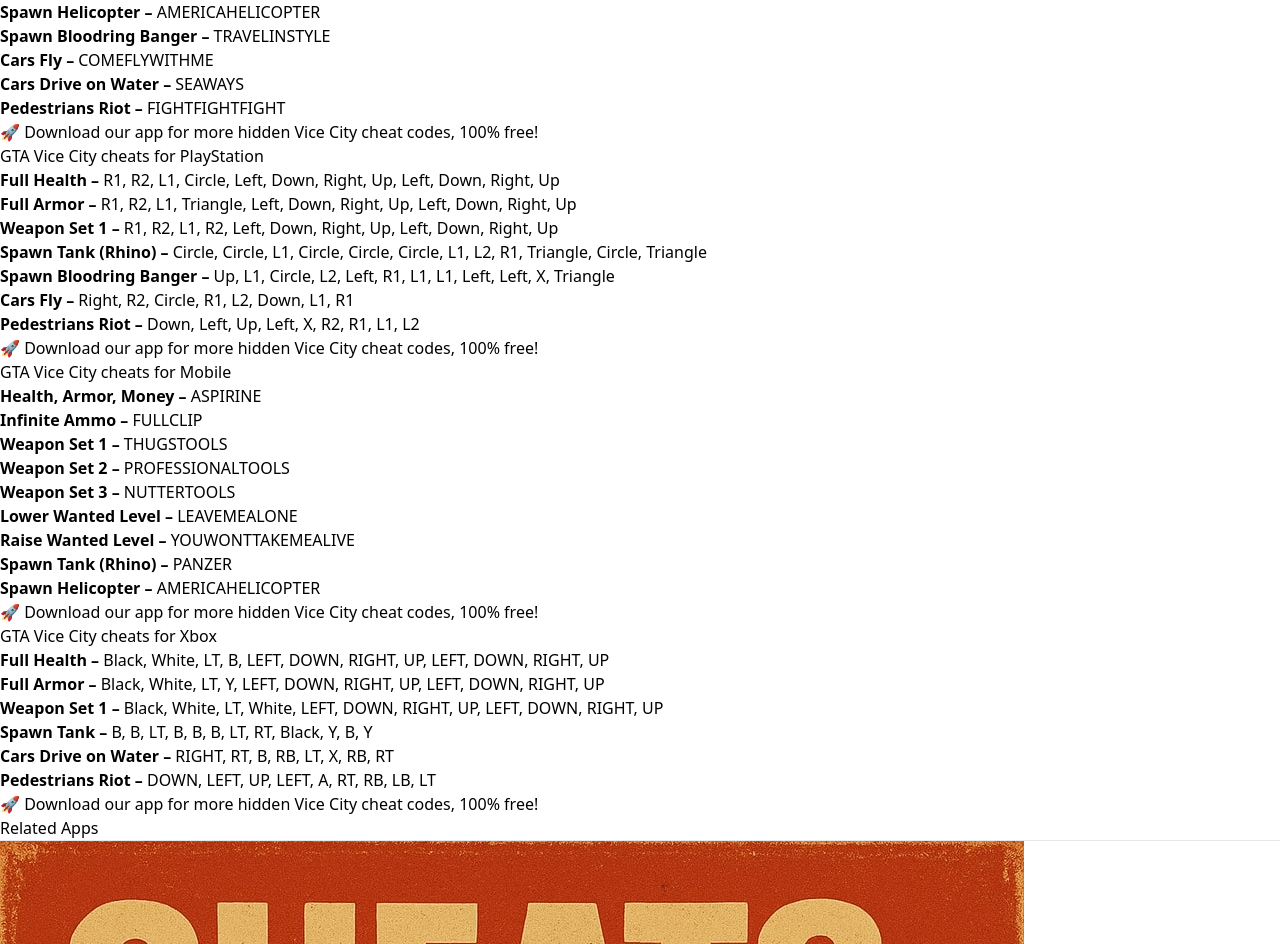
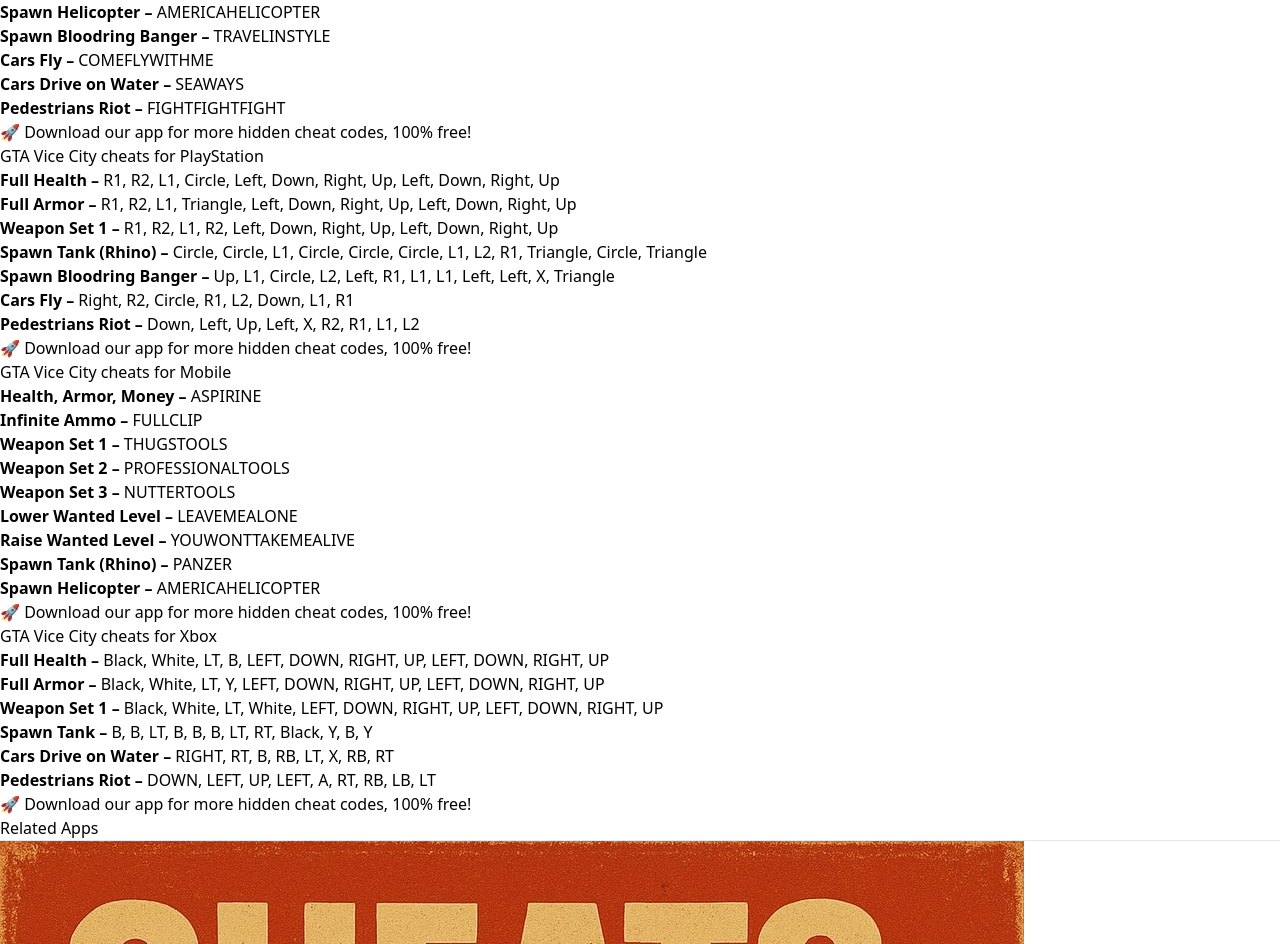
Before and after one commit to arleven/gta-cheats-frontend, a React (Vite) app: page /gta-vice-city-cheats-for-pc-playstation-android-microsoft-console in a window 1280 px wide. Shown: the part 3528-4472 px from the top of the page. Built offline with nearby package versions, Linux system fonts and the light colour scheme.

Commit message:
link and style chnages

```diff
--- a/src/component/Gtafive.jsx
+++ b/src/component/Gtafive.jsx
@@ -109,15 +109,18 @@
                                 <li><b>Spawn Comet (Sports Car) –</b> R1, CIRCLE, R2, RIGHT, L1, L2, X, X, SQUARE, R1</li>
                             </ul>
                             <ul className="mt-4">
-                                <li>
+                                 <li>
                                     <a
-                                        href="https://apps.apple.com/us/app/cheat-codes-for-gta-san-andrea/id6748644645"
+                                        href="https://apps.apple.com/us/app/cheat-codes-for-gta-5-freeflow/id6749615212"
                                         target="_blank"
                                         rel="noopener noreferrer"
-                                        className="block p-4 rounded-2xl shadow-md bg-gradient-to-r from-green-500 via-blue-500 to-purple-500
-        text-white font-semibold hover:scale-105 hover:shadow-xl transform transition duration-300"
+                                        className="block w-full max-w-md sm:max-w-lg md:max-w-2xl lg:max-w-[1200px]
+               p-4 rounded-2xl shadow-md
+               bg-gradient-to-r from-indigo-500 via-purple-500 to-pink-500
+               text-white font-semibold text-center
+               hover:scale-105 hover:shadow-xl transform transition duration-300"
                                     >
-                                        🚀 Download our app for more hidden GTA V cheat codes, 100% free!
+                                        🚀 Download our app for more hidden cheat codes, 100% free!
                                     </a>
                                 </li>
                             </ul>
@@ -142,13 +145,16 @@
                             <ul className="mt-4">
                                 <li>
                                     <a
-                                        href="https://apps.apple.com/us/app/cheat-codes-for-gta-san-andrea/id6748644645"
+                                        href="https://apps.apple.com/us/app/cheat-codes-for-gta-5-freeflow/id6749615212"
                                         target="_blank"
                                         rel="noopener noreferrer"
-                                        className="block p-4 rounded-2xl shadow-md bg-gradient-to-r from-green-500 via-blue-500 to-purple-500
-        text-white font-semibold hover:scale-105 hover:shadow-xl transform transition duration-300"
+                                        className="block w-full max-w-md sm:max-w-lg md:max-w-2xl lg:max-w-[1200px]
+               p-4 rounded-2xl shadow-md
+               bg-gradient-to-r from-indigo-500 via-purple-500 to-pink-500
+               text-white font-semibold text-center
+               hover:scale-105 hover:shadow-xl transform transition duration-300"
                                     >
-                                        🚀 Download our app for more hidden GTA V cheat codes, 100% free!
+                                        🚀 Download our app for more hidden cheat codes, 100% free!
                                     </a>
                                 </li>
                             </ul>
@@ -175,13 +181,16 @@
                             <ul className="mt-4">
                                 <li>
                                     <a
-                                        href="https://apps.apple.com/us/app/cheat-codes-for-gta-san-andrea/id6748644645"
+                                        href="https://apps.apple.com/us/app/cheat-codes-for-gta-5-freeflow/id6749615212"
                                         target="_blank"
                                         rel="noopener noreferrer"
-                                        className="block p-4 rounded-2xl shadow-md bg-gradient-to-r from-green-500 via-blue-500 to-purple-500
-        text-white font-semibold hover:scale-105 hover:shadow-xl transform transition duration-300"
+                                        className="block w-full max-w-md sm:max-w-lg md:max-w-2xl lg:max-w-[1200px]
+               p-4 rounded-2xl shadow-md
+               bg-gradient-to-r from-indigo-500 via-purple-500 to-pink-500
+               text-white font-semibold text-center
+               hover:scale-105 hover:shadow-xl transform transition duration-300"
                                     >
-                                        🚀 Download our app for more hidden GTA V cheat codes, 100% free!
+                                        🚀 Download our app for more hidden cheat codes, 100% free!
                                     </a>
                                 </li>
                             </ul>
@@ -197,10 +206,10 @@
                             <h3 className="text-xl sm:text-2xl font-bold mt-8 mb-4 text-center">
                                 Related Apps
                             </h3>
-                            <hr className="border-gray-700" />
+                            <hr className="border-gray-700 w-full max-w-md sm:max-w-lg md:max-w-2xl lg:max-w-[1200px]" />
 
                             {/* Responsive Grid for Images */}
-                            <div className="grid grid-cols-1 sm:grid-cols-2 md:grid-cols-3 gap-8 mt-8 place-items-center">
+                            <div className=" w-full max-w-md sm:max-w-lg md:max-w-2xl lg:max-w-[1200px] grid grid-cols-1 sm:grid-cols-2 md:grid-cols-3 gap-8 mt-8 place-items-center">
 
                                 {/* Card 1 */}
                                 <a
--- a/src/component/LibertyCity.jsx
+++ b/src/component/LibertyCity.jsx
@@ -120,13 +120,16 @@
                             <ul className="mt-4">
                                 <li>
                                     <a
-                                        href="https://apps.apple.com/us/app/cheat-codes-for-gta-san-andrea/id6748644645"
+                                        href="https://apps.apple.com/us/app/cheat-codes-for-gta-5-freeflow/id6749615212"
                                         target="_blank"
                                         rel="noopener noreferrer"
-                                        className="block p-4 rounded-2xl shadow-md bg-gradient-to-r from-indigo-500 via-purple-500 to-pink-500
-               text-white font-semibold hover:scale-105 hover:shadow-xl transform transition duration-300"
+                                        className="block w-full max-w-md sm:max-w-lg md:max-w-2xl lg:max-w-[1200px]
+               p-4 rounded-2xl shadow-md
+               bg-gradient-to-r from-indigo-500 via-purple-500 to-pink-500
+               text-white font-semibold text-center
+               hover:scale-105 hover:shadow-xl transform transition duration-300"
                                     >
-                                        🚀 Download our app for more hidden Vice City cheat codes, 100% free!
+                                        🚀 Download our app for more hidden cheat codes, 100% free!
                                     </a>
                                 </li>
                             </ul>
@@ -153,13 +156,16 @@
                             <ul className="mt-4">
                                 <li>
                                     <a
-                                        href="https://apps.apple.com/us/app/cheat-codes-for-gta-san-andrea/id6748644645"
+                                        href="https://apps.apple.com/us/app/cheat-codes-for-gta-5-freeflow/id6749615212"
                                         target="_blank"
                                         rel="noopener noreferrer"
-                                        className="block p-4 rounded-2xl shadow-md bg-gradient-to-r from-indigo-500 via-purple-500 to-pink-500
-               text-white font-semibold hover:scale-105 hover:shadow-xl transform transition duration-300"
+                                        className="block w-full max-w-md sm:max-w-lg md:max-w-2xl lg:max-w-[1200px]
+               p-4 rounded-2xl shadow-md
+               bg-gradient-to-r from-indigo-500 via-purple-500 to-pink-500
+               text-white font-semibold text-center
+               hover:scale-105 hover:shadow-xl transform transition duration-300"
                                     >
-                                        🚀 Download our app for more hidden Vice City cheat codes, 100% free!
+                                        🚀 Download our app for more hidden cheat codes, 100% free!
                                     </a>
                                 </li>
                             </ul>
@@ -184,15 +190,18 @@
                                 <li><b>Slow Gameplay –</b> LB, LT, RB, RT, DOWN, DOWN, LEFT, LEFT</li>
                             </ul>
                             <ul className="mt-4">
-                                <li>
+                               <li>
                                     <a
-                                        href="https://apps.apple.com/us/app/cheat-codes-for-gta-san-andrea/id6748644645"
+                                        href="https://apps.apple.com/us/app/cheat-codes-for-gta-5-freeflow/id6749615212"
                                         target="_blank"
                                         rel="noopener noreferrer"
-                                        className="block p-4 rounded-2xl shadow-md bg-gradient-to-r from-indigo-500 via-purple-500 to-pink-500
-               text-white font-semibold hover:scale-105 hover:shadow-xl transform transition duration-300"
+                                        className="block w-full max-w-md sm:max-w-lg md:max-w-2xl lg:max-w-[1200px]
+               p-4 rounded-2xl shadow-md
+               bg-gradient-to-r from-indigo-500 via-purple-500 to-pink-500
+               text-white font-semibold text-center
+               hover:scale-105 hover:shadow-xl transform transition duration-300"
                                     >
-                                        🚀 Download our app for more hidden Vice City cheat codes, 100% free!
+                                        🚀 Download our app for more hidden cheat codes, 100% free!
                                     </a>
                                 </li>
                             </ul>
@@ -221,15 +230,18 @@
                                 <li><b>Crazy Pedestrians –</b> NOBODYLIKESME</li>
                             </ul>
                             <ul className="mt-4">
-                                <li>
+                               <li>
                                     <a
-                                        href="https://apps.apple.com/us/app/cheat-codes-for-gta-san-andrea/id6748644645"
+                                        href="https://apps.apple.com/us/app/cheat-codes-for-gta-5-freeflow/id6749615212"
                                         target="_blank"
                                         rel="noopener noreferrer"
-                                        className="block p-4 rounded-2xl shadow-md bg-gradient-to-r from-indigo-500 via-purple-500 to-pink-500
-               text-white font-semibold hover:scale-105 hover:shadow-xl transform transition duration-300"
+                                        className="block w-full max-w-md sm:max-w-lg md:max-w-2xl lg:max-w-[1200px]
+               p-4 rounded-2xl shadow-md
+               bg-gradient-to-r from-indigo-500 via-purple-500 to-pink-500
+               text-white font-semibold text-center
+               hover:scale-105 hover:shadow-xl transform transition duration-300"
                                     >
-                                        🚀 Download our app for more hidden Vice City cheat codes, 100% free!
+                                        🚀 Download our app for more hidden cheat codes, 100% free!
                                     </a>
                                 </li>
                             </ul>
@@ -243,10 +255,10 @@
                             <h3 className="text-xl sm:text-2xl font-bold mt-8 mb-4 text-center">
                                 Related Apps
                             </h3>
-                            <hr className="border-gray-700" />
+                            <hr className="border-gray-700 w-full max-w-md sm:max-w-lg md:max-w-2xl lg:max-w-[1200px]" />
 
                             {/* Responsive Grid for Images */}
-                            <div className="grid grid-cols-1 sm:grid-cols-2 md:grid-cols-3 gap-8 mt-8 place-items-center">
+                            <div className="w-full max-w-md sm:max-w-lg md:max-w-2xl lg:max-w-[1200px] grid grid-cols-1 sm:grid-cols-2 md:grid-cols-3 gap-8 mt-8 place-items-center">
                                 {/* Card 1 */}
                                 <div className="flex flex-col items-center space-y-3">
                                     <a
--- a/src/component/ViceCity.jsx
+++ b/src/component/ViceCity.jsx
@@ -159,13 +159,16 @@
                             <ul className="mt-4">
                                 <li>
                                     <a
-                                        href="https://apps.apple.com/us/app/cheat-codes-for-gta-san-andrea/id6748644645"
+                                        href="https://apps.apple.com/us/app/cheats-codes-for-gta-vice-city/id6751623836"
                                         target="_blank"
                                         rel="noopener noreferrer"
-                                        className="block p-4 rounded-2xl shadow-md bg-gradient-to-r from-indigo-500 via-purple-500 to-pink-500
-               text-white font-semibold hover:scale-105 hover:shadow-xl transform transition duration-300"
+                                        className="block w-full max-w-md sm:max-w-lg md:max-w-2xl lg:max-w-[1200px]
+               p-4 rounded-2xl shadow-md
+               bg-gradient-to-r from-indigo-500 via-purple-500 to-pink-500
+               text-white font-semibold text-center
+               hover:scale-105 hover:shadow-xl transform transition duration-300"
                                     >
-                                        🚀 Download our app for more hidden Vice City cheat codes, 100% free!
+                                        🚀 Download our app for more hidden cheat codes, 100% free!
                                     </a>
                                 </li>
                             </ul>
@@ -186,15 +189,18 @@
                                 <li><b>Pedestrians Riot –</b> Down, Left, Up, Left, X, R2, R1, L1, L2</li>
                             </ul>
                             <ul className="mt-4">
-                                <li>
+                                 <li>
                                     <a
-                                        href="https://apps.apple.com/us/app/cheat-codes-for-gta-san-andrea/id6748644645"
+                                        href="https://apps.apple.com/us/app/cheats-codes-for-gta-vice-city/id6751623836"
                                         target="_blank"
                                         rel="noopener noreferrer"
-                                        className="block p-4 rounded-2xl shadow-md bg-gradient-to-r from-indigo-500 via-purple-500 to-pink-500
-               text-white font-semibold hover:scale-105 hover:shadow-xl transform transition duration-300"
+                                        className="block w-full max-w-md sm:max-w-lg md:max-w-2xl lg:max-w-[1200px]
+               p-4 rounded-2xl shadow-md
+               bg-gradient-to-r from-indigo-500 via-purple-500 to-pink-500
+               text-white font-semibold text-center
+               hover:scale-105 hover:shadow-xl transform transition duration-300"
                                     >
-                                        🚀 Download our app for more hidden Vice City cheat codes, 100% free!
+                                        🚀 Download our app for more hidden cheat codes, 100% free!
                                     </a>
                                 </li>
                             </ul>
@@ -219,13 +225,16 @@
                             <ul className="mt-4">
                                 <li>
                                     <a
-                                        href="https://apps.apple.com/us/app/cheat-codes-for-gta-san-andrea/id6748644645"
+                                        href="https://apps.apple.com/us/app/cheats-codes-for-gta-vice-city/id6751623836"
                                         target="_blank"
                                         rel="noopener noreferrer"
-                                        className="block p-4 rounded-2xl shadow-md bg-gradient-to-r from-indigo-500 via-purple-500 to-pink-500
-               text-white font-semibold hover:scale-105 hover:shadow-xl transform transition duration-300"
+                                        className="block w-full max-w-md sm:max-w-lg md:max-w-2xl lg:max-w-[1200px]
+               p-4 rounded-2xl shadow-md
+               bg-gradient-to-r from-indigo-500 via-purple-500 to-pink-500
+               text-white font-semibold text-center
+               hover:scale-105 hover:shadow-xl transform transition duration-300"
                                     >
-                                        🚀 Download our app for more hidden Vice City cheat codes, 100% free!
+                                        🚀 Download our app for more hidden cheat codes, 100% free!
                                     </a>
                                 </li>
                             </ul>
@@ -245,15 +254,18 @@
                                 <li><b>Pedestrians Riot –</b> DOWN, LEFT, UP, LEFT, A, RT, RB, LB, LT</li>
                             </ul>
                             <ul className="mt-4">
-                                <li>
+                                 <li>
                                     <a
-                                        href="https://apps.apple.com/us/app/cheat-codes-for-gta-san-andrea/id6748644645"
+                                        href="https://apps.apple.com/us/app/cheats-codes-for-gta-vice-city/id6751623836"
                                         target="_blank"
                                         rel="noopener noreferrer"
-                                        className="block p-4 rounded-2xl shadow-md bg-gradient-to-r from-indigo-500 via-purple-500 to-pink-500
-               text-white font-semibold hover:scale-105 hover:shadow-xl transform transition duration-300"
+                                        className="block w-full max-w-md sm:max-w-lg md:max-w-2xl lg:max-w-[1200px]
+               p-4 rounded-2xl shadow-md
+               bg-gradient-to-r from-indigo-500 via-purple-500 to-pink-500
+               text-white font-semibold text-center
+               hover:scale-105 hover:shadow-xl transform transition duration-300"
                                     >
-                                        🚀 Download our app for more hidden Vice City cheat codes, 100% free!
+                                        🚀 Download our app for more hidden cheat codes, 100% free!
                                     </a>
                                 </li>
                             </ul>
@@ -266,10 +278,10 @@
                             <h3 className="text-xl sm:text-2xl font-bold mt-8 mb-4 text-center">
                                 Related Apps
                             </h3>
-                            <hr className="border-gray-700" />
+                            <hr className="border-gray-700 w-full max-w-md sm:max-w-lg md:max-w-2xl lg:max-w-[1200px]" />
 
                             {/* Responsive Grid for Images */}
-                            <div className="grid grid-cols-1 sm:grid-cols-2 md:grid-cols-3 gap-8 mt-8 place-items-center">
+                            <div className=" w-full max-w-md sm:max-w-lg md:max-w-2xl lg:max-w-[1200px] grid grid-cols-1 sm:grid-cols-2 md:grid-cols-3 gap-8 mt-8 place-items-center">
 
                                 {/* Card 1 */}
                                 <a
```
Also changed, not shown: src/component/Cheats.jsx (+24 -10 lines), 1 other file (tests, documents, lock files or other folders).
